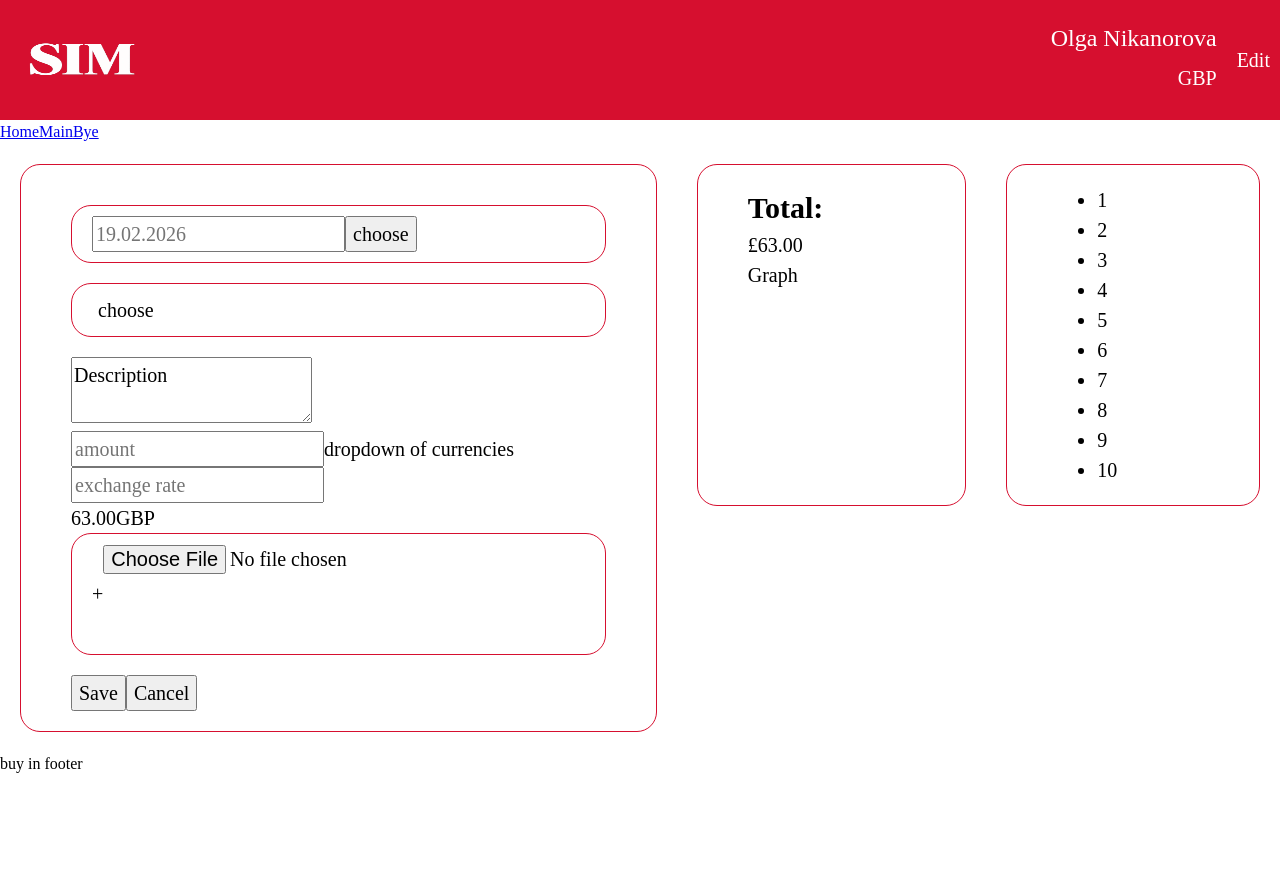
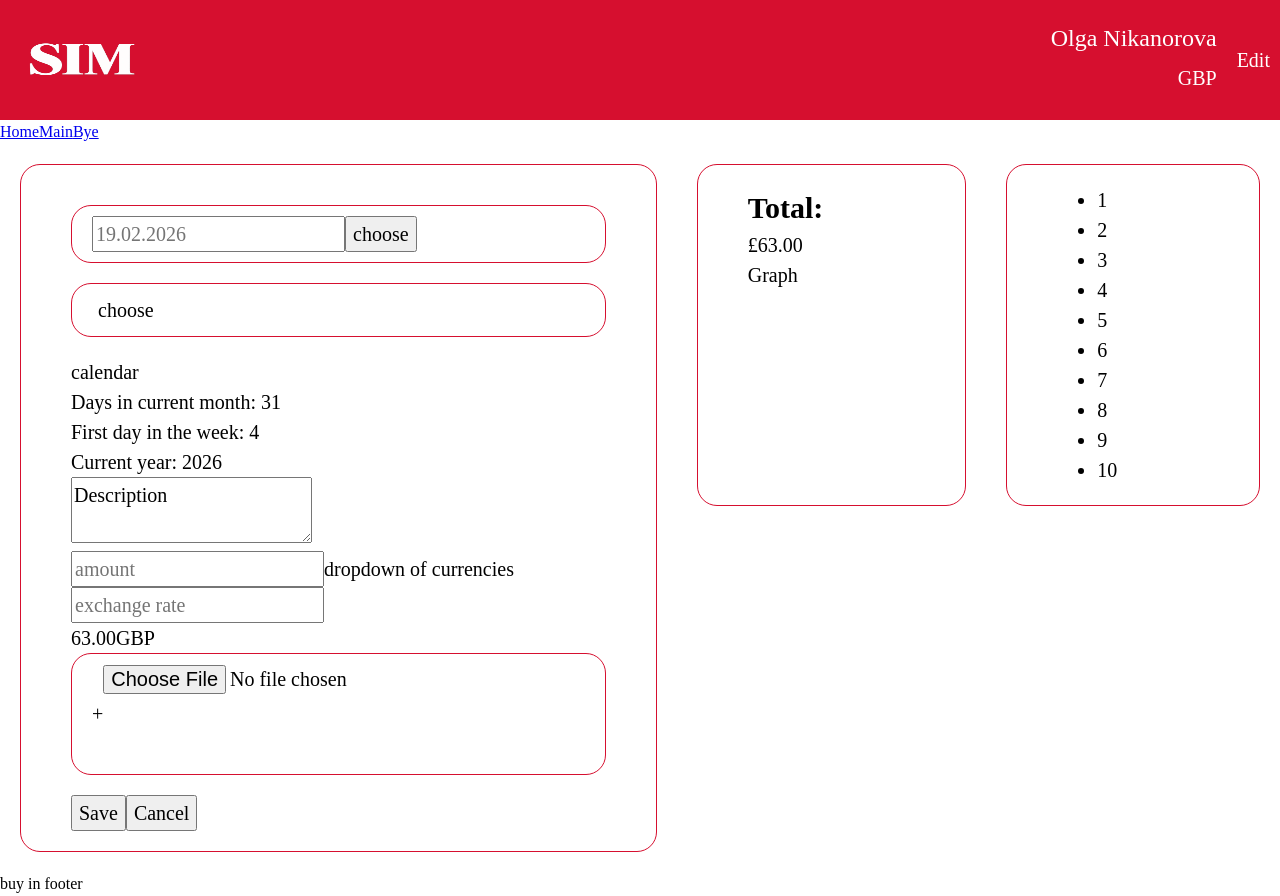
Before and after one commit to Nikanorra/expense-portal, a React (Vite) app in the folder expense-portal/: page /Main in a window 1280 px wide. Before the commit the page ends 800 px from the top, so only its background shows below. Built offline with nearby package versions, Linux system fonts and the light colour scheme.

Commit message:
started working with Calendar component

```diff
--- /dev/null
+++ b/expense-portal/src/components/Calendar/Calendar.tsx
@@ -0,0 +1,18 @@
+export default function Calendar(){
+
+  const today = new Date();
+  const year = today.getFullYear();
+  const month = today.getMonth();
+
+  const daysInMonth = new Date(year, month +1, 0).getDate()
+  const firstDayOfWeek = new Date(year, month, 1).getDay()
+
+  return (
+    <div>
+      <p>calendar</p>
+      <p>Days in current month: {daysInMonth}</p>
+      <p>First day in the week: {firstDayOfWeek}</p>
+      <p>Current year: {year}</p>
+    </div>
+  )
+}
--- a/expense-portal/src/pages/Main/Main.tsx
+++ b/expense-portal/src/pages/Main/Main.tsx
@@ -1,6 +1,7 @@
 import styles from './Main.module.scss'
 import RadioButton from '../../components/RadioButton/RadioButton'
 import Dropdown from '../../components/Dropdown/Dropdown'
+import Calendar from '../../components/Calendar/Calendar'
 import { pots } from '../../constants/data/pots'
 import { useState } from 'react'
 
@@ -50,6 +51,8 @@ export default function Main() {
               ></Dropdown>
             )
           })}
+
+          <Calendar/>
 
 
 
```
